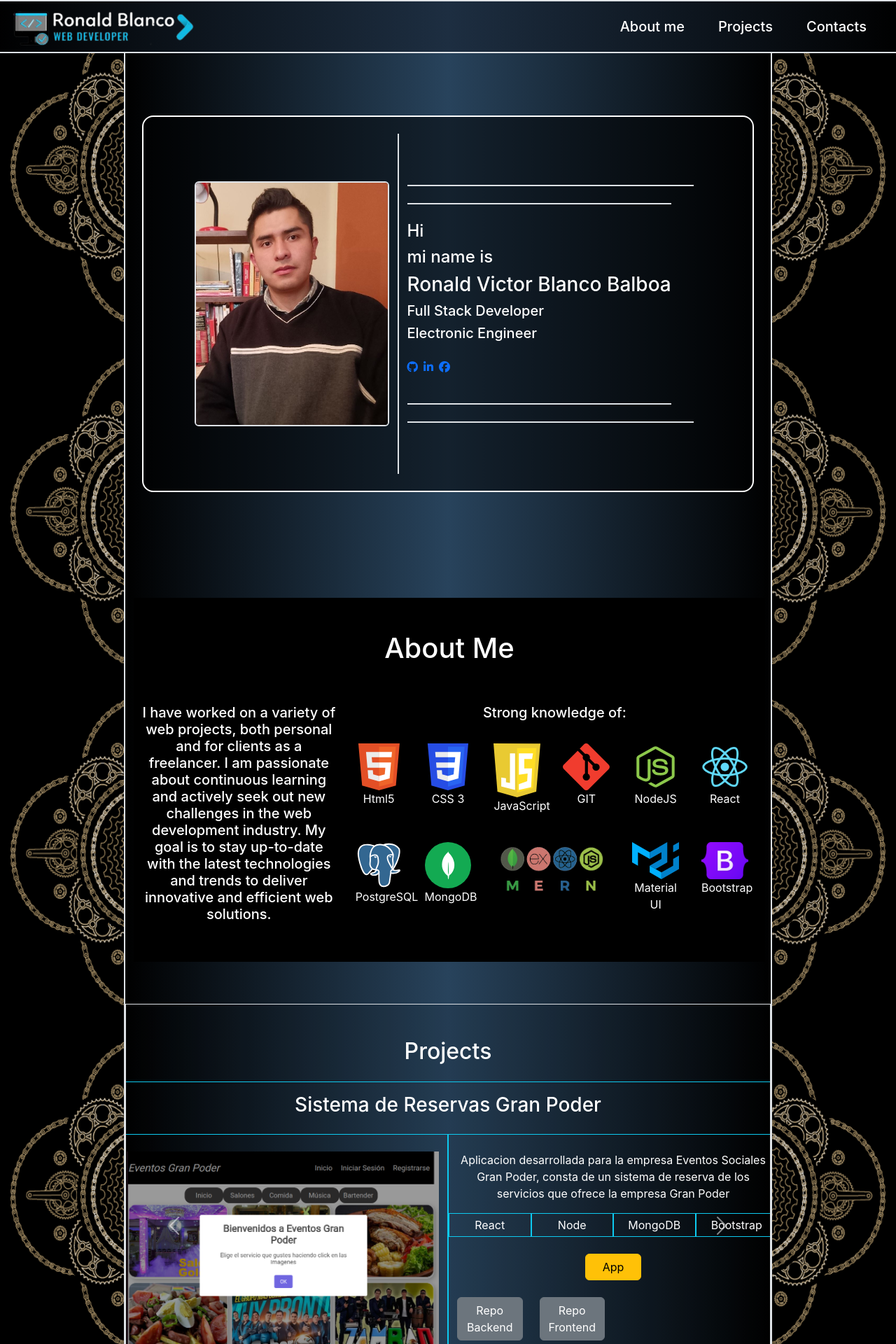
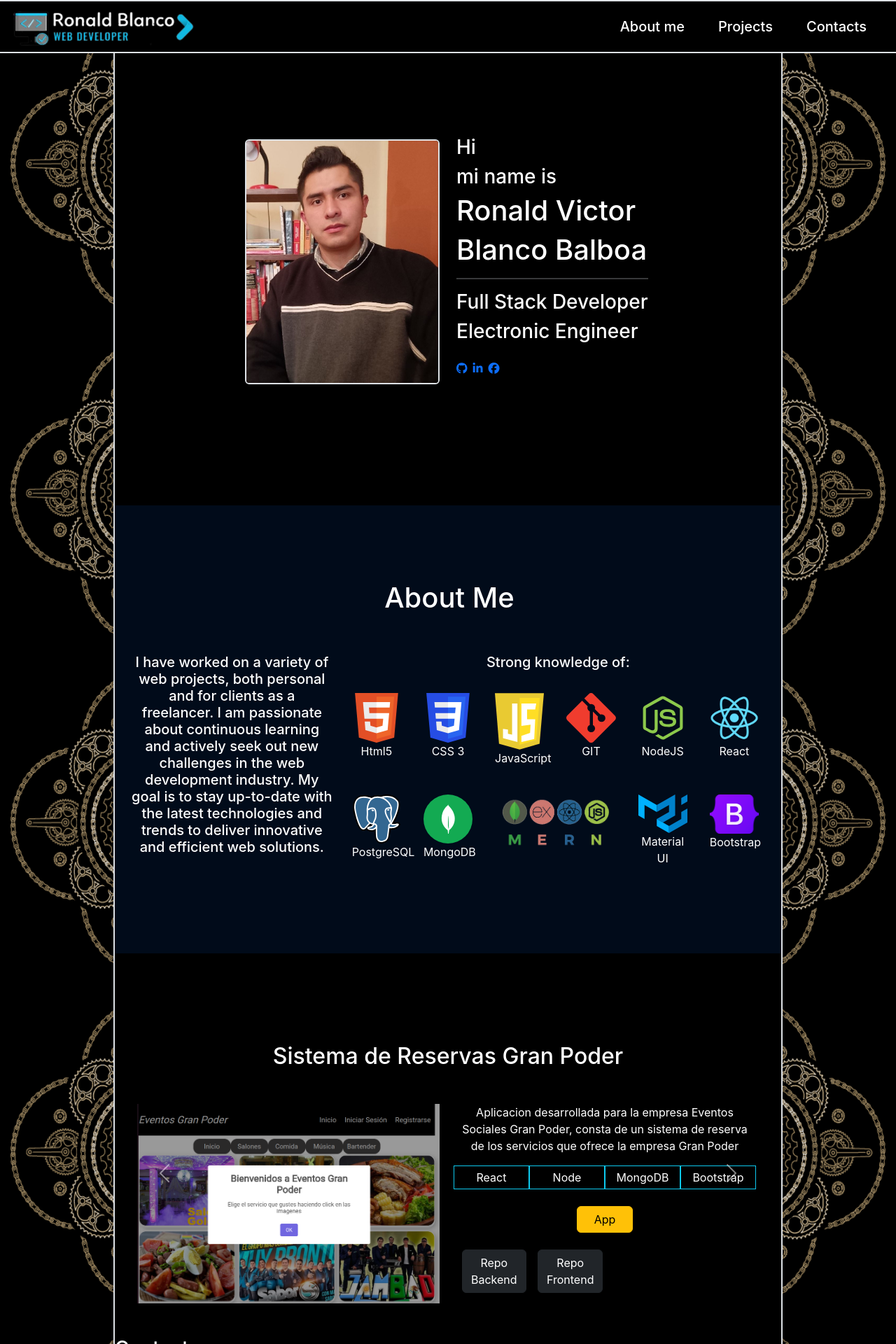
Before and after one commit to Ronald803/portafolio-ronald, a React (Create React App) app: page / in a window 1280 px wide. Shown: the top 1920 px of the page at 70% size. Built offline with nearby package versions, Linux system fonts and the light colour scheme; the HTML template or start-up script is replaced by a standard one.

Commit message:
background color updated

```diff
--- a/src/App.css
+++ b/src/App.css
@@ -9,7 +9,7 @@ body{
 }
 .container{
   background-color: transparent !important;
-  max-width: 950px;
+  max-width: 980px;
 }
 .logo{
   height: 60px;
--- a/src/App.js
+++ b/src/App.js
@@ -10,7 +10,7 @@ function App() {
     <div className="container" >
       <Navbar></Navbar>
       <br></br>
-      <div className='fondo-body  border border-2'>
+      <div className='bg-black border border-2'>
         <Presentation></Presentation>
         <AboutMe></AboutMe>
         <Projects></Projects>
--- a/src/components/AboutMe.js
+++ b/src/components/AboutMe.js
@@ -2,9 +2,9 @@ import React from 'react';
 
 const AboutMe = () => {
     return (
-        <div id="scrollspy2" className='ps-4 text-white d-flex align-items-center' style={{"height":"50vw"}}>
+        <div id="scrollspy2" className='bg-primary bg-opacity-10 ps-4 text-white d-flex align-items-center' style={{"height":"50vw"}}>
             <div className='text-center'>
-                <div className='row py-4 me-2 bg-black'>
+                <div className='row py-4 me-2'>
                     <div className='my-4 col-12'>
                         <h1>About Me</h1>
                     </div>
--- a/src/components/Navbar.js
+++ b/src/components/Navbar.js
@@ -2,7 +2,7 @@ import React from 'react';
 
 const Navbar = () => {
     return (
-        <div id="navbar-example2" className='row  px-3 fixed-top border border-2 fondo'>
+        <div id="navbar-example2" className='row  px-3 fixed-top border border-2 bg-black'>
             <div className='col-sm-3'>
                 <a href='#scrollspy1'>
                     <img src='../img/logo-removebg.png' className='mt-2 logo'/>
--- a/src/components/Presentation.js
+++ b/src/components/Presentation.js
@@ -2,21 +2,23 @@ import React from 'react';
 
 const Presentation = () => {
     return (
-        <div className='mt-5 py-4 d-flex align-items-center' style={{"height":"90vh"}}>
-            <div className='mx-4 row rounded-4 border border-2 border-white py-4 bg-black bg-opacity-50' style={{"width":"100%","height":"80%"}}>
-                <div className='col-sm-5 text-end d-flex align-items-center'>
+        <div className='my-5 py-4 d-flex align-items-center' >
+            <div className='m-4 row  py-4 ' style={{"width":"100%","height":"80%"}}>
+                <div className='col-sm-6 text-end d-flex align-items-center'>
                     <div className='' style={{"width":"100%"}}>
                         <img className='img-fluid rounded border border-2 profile-picture' src='../img/foto-perfil.jpg' alt='ronald photo'/>
                     </div>
                 </div>
-                <div className='col-sm-7 d-flex align-items-center border-2 border-start'>
-                    <div className='d-flex align-items-center border-2 border-top border-bottom py-4'>
-                        <div className='border-2 border-top border-bottom py-4'>
-                            <h4 className='text-white' id="scrollspy1">Hi</h4>
-                            <h4 className='text-white' id="scrollspy1">mi name is</h4>
-                            <h3 className='text-white' id="scrollspy1">Ronald Victor Blanco Balboa</h3>
-                            <h5 className='text-white'>Full Stack Developer</h5>
-                            <h5 className='text-white'>Electronic Engineer</h5>
+                <div className='col-sm-6 d-flex align-items-center '>
+                    <div className='d-flex align-items-center py-4'>
+                        <div className='border-2  py-4'>
+                            <h3 className='text-white' id="scrollspy1">Hi</h3>
+                            <h3 className='text-white' id="scrollspy1">mi name is</h3>
+                            <h1 className='text-white' id="scrollspy1">Ronald Victor</h1>
+                            <h1 className='text-white' id="scrollspy1">Blanco Balboa</h1>
+                            <hr className='text-white border'/>
+                            <h3 className='text-white'>Full Stack Developer</h3>
+                            <h3 className='text-white'>Electronic Engineer</h3>
                             <ul className='list-unstyled list-inline mt-4'>
                                 <li className='list-inline-item'>
                                     <a href='https://github.com/Ronald803'>
--- a/src/components/ProjectElement.js
+++ b/src/components/ProjectElement.js
@@ -20,18 +20,21 @@ function ProjectElement(props) {
   const obj = props.project_info
   console.log({obj});
   return (
-    <div className='row  py-2'>
-        <div className='col-12 my-2 pt-3 pb-2 border-top border-info'>
-            <h3>{obj.title}</h3>
+    <div className='row text-white'>
+        <div className='col-12  pt-4 pb-3 '>
+            <h2>{obj.title}</h2>
         </div>
-        <div className='col-6 border border-info py-4'>
+        <div className='col-6  py-4'>
+            <div className='ps-3 ms-3'>
               <img src={`../img/projects/${obj.screenshot}`} class="d-block w-100" alt="Proyecto Eventos Sociales Gran Poder"/>
             </div>
-        <div className='col-6 border border-info py-4'>
+        </div>
+        <div className='col-6  py-4'>
+          <div className='ps-2 pe-4 me-4'>
             <div>
               <p>{obj.description}</p>
             </div>
-          <div className='row my-2'>
+            <div className='row my-2 bg-black text-white'>
               {obj.technologies.map(tech=>(
                 <div className='col border border-info p-1'>
                   {tech}
@@ -44,9 +47,10 @@ function ProjectElement(props) {
             <div className='my-1 row'>
               {obj.repositories.map(rep=>(
                 <div className='col-3'>
-                <a className='btn btn-secondary' href={rep.link}>{rep.name}</a>
+                  <a className='btn btn-dark' href={rep.link}>{rep.name}</a>
                 </div>
               ))}
+            </div>
           </div>
         </div>
     </div>
--- a/src/components/Projects.js
+++ b/src/components/Projects.js
@@ -3,10 +3,10 @@ import ProjectElement from './ProjectElement'
 
 const Projects = () => {
     return (
-        <div id="scrollspy3" className=' bg-black bg-opacity-10 scroll-horizontal text-white d-flex align-items-center border ' >
+        <div id="scrollspy3" className=' scroll-horizontal text-black d-flex align-items-center ' >
             <div className='text-center pt-4 my-4' style={{"width":"100%"}}>
                 <div className='text-center'>
-                    <h2>Projects</h2>
+                    <h1>Projects</h1>
                 </div>
                 <div className=''>
                     <div id="carouselExampleFade" className="carousel slide carousel-fade">
```
Lines whose indentation alone changed are shown as unchanged.
